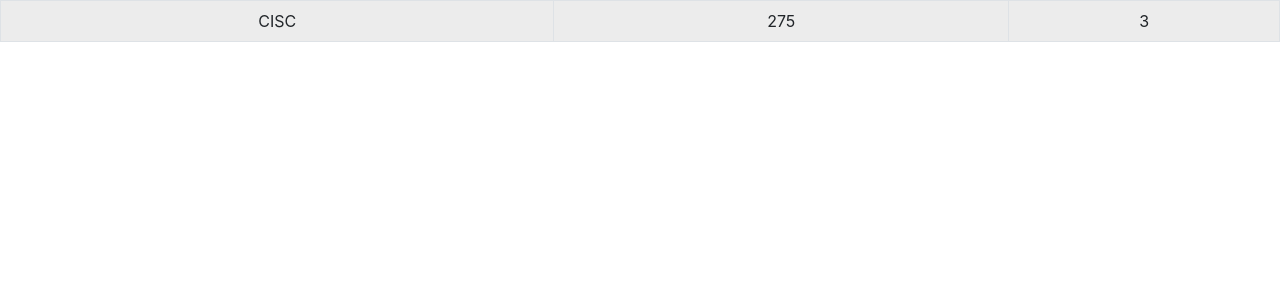
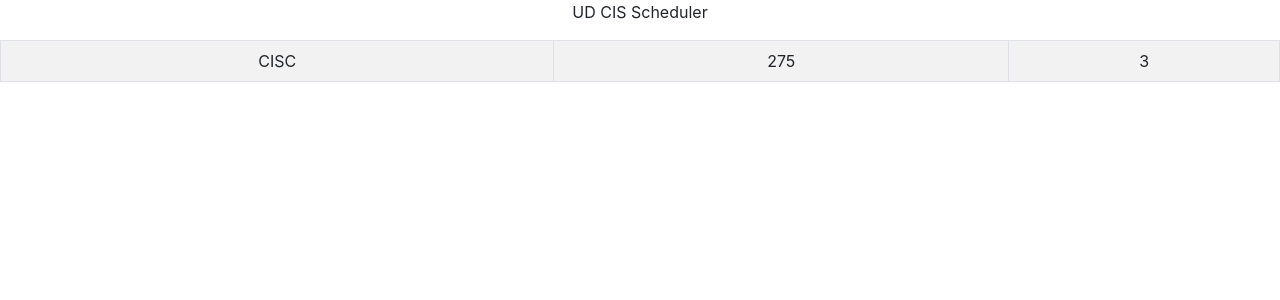
Before and after one commit to UD-CISC275-F21/ud-cis-scheduler-team-15, a React (Create React App) app: page / in a window 1280 px wide. Shown: the top 300 px of the page. Built offline with nearby package versions, Linux system fonts and the light colour scheme.

Commit message:
Added text "UD CIS Scheduler" to App.tsx

```diff
--- a/src/App.tsx
+++ b/src/App.tsx
@@ -12,6 +12,7 @@ function App(): JSX.Element {
 
     return (
         <div className="App">
+            <p>UD CIS Scheduler</p>
             <CourseViewer course={course}></CourseViewer>
         </div>
     );
```
